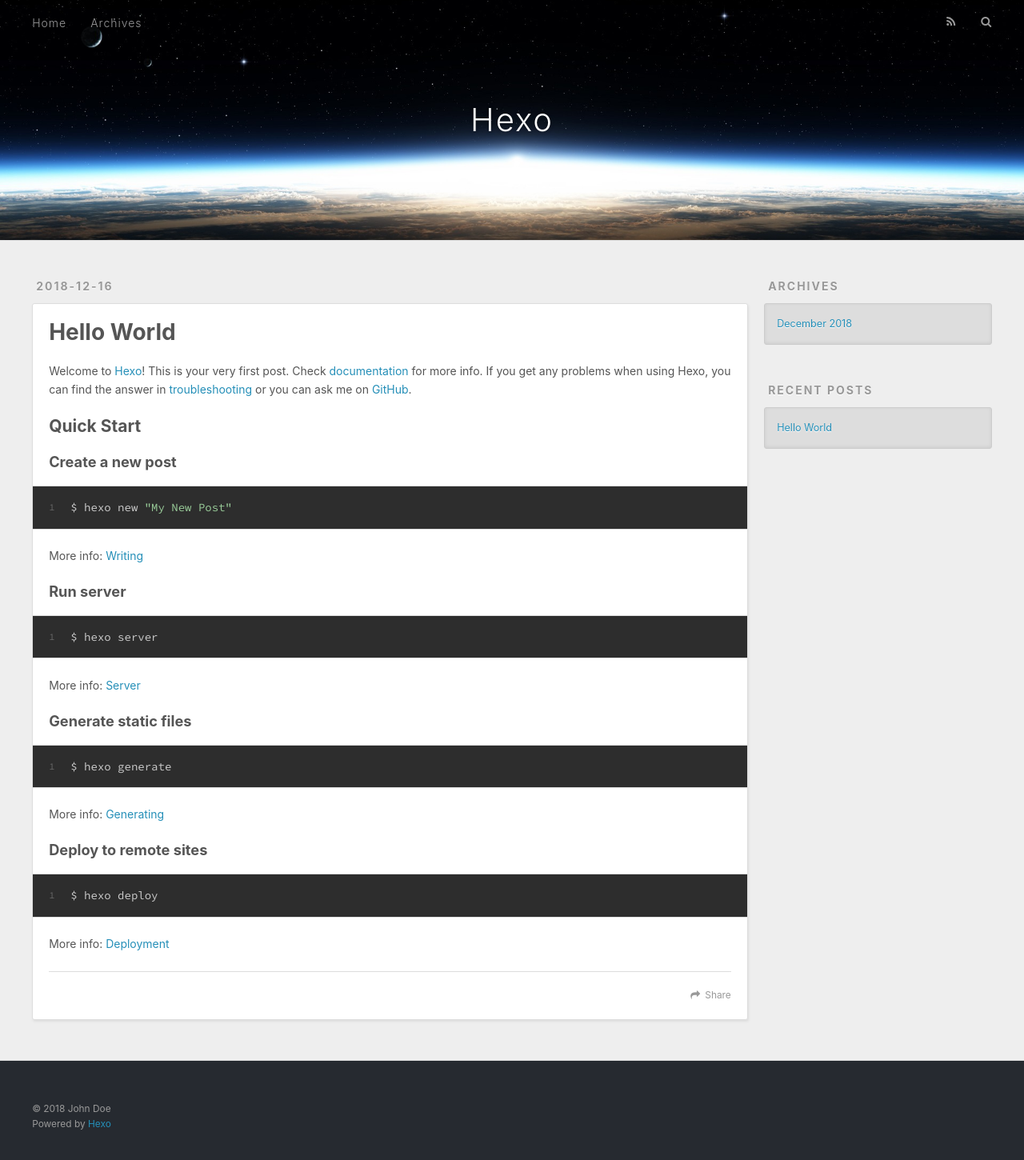
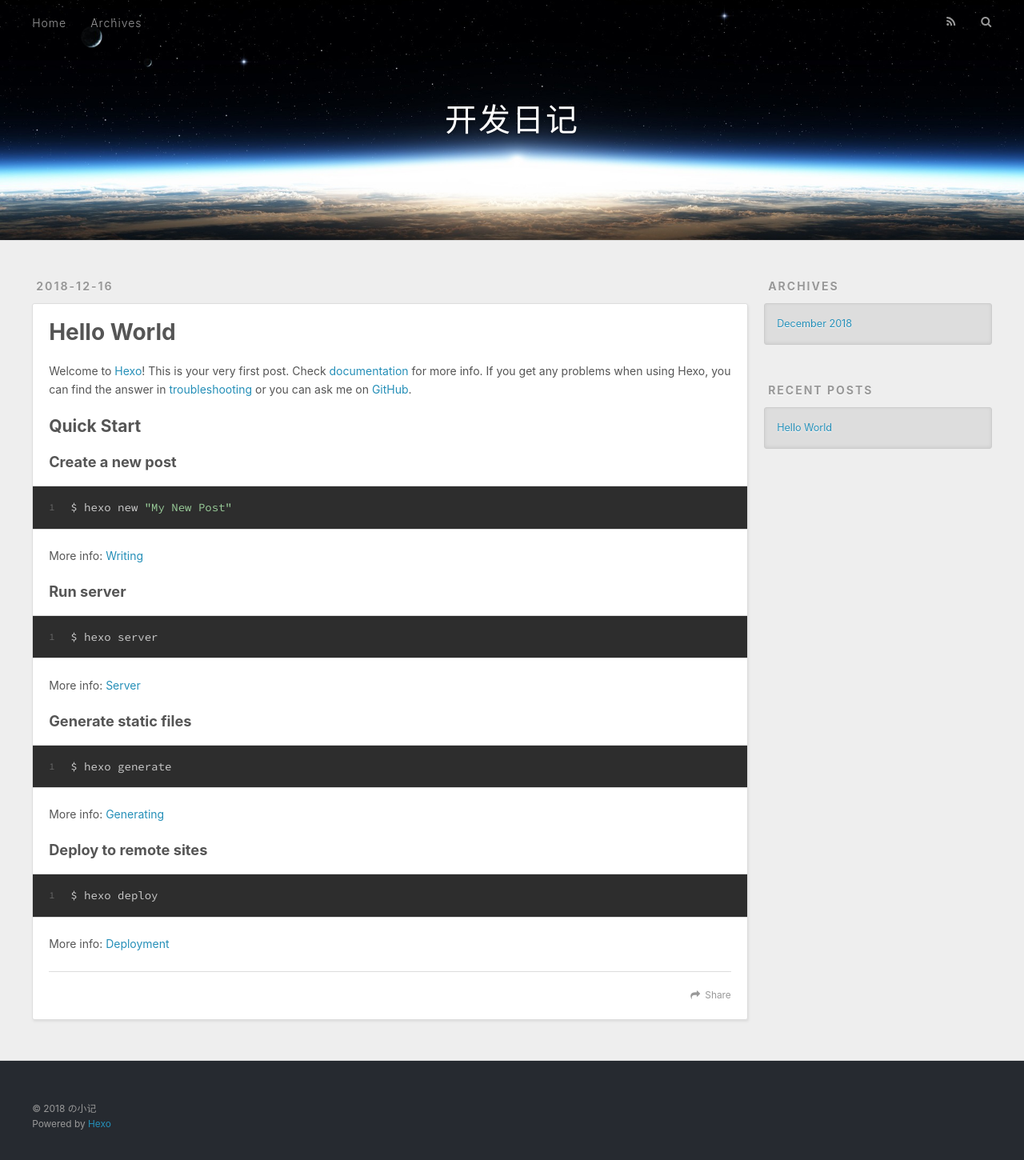
Before and after one commit to ShawnJiFreeMan/ShawnJiBlog.github.io, a plain HTML site: page index.html in a window 1280 px wide. Shown: the whole page at 80% size. Drawn offline with nearby package versions, Linux system fonts and the light colour scheme.

Commit message:
Site updated: 2018-12-16 12:47:30

```diff
--- a/index.html
+++ b/index.html
@@ -5,17 +5,17 @@
 
 
 
-  <title>Hexo</title>
+  <title>开发日记</title>
   <meta name="viewport" content="width=device-width, initial-scale=1, maximum-scale=1">
   <meta property="og:type" content="website">
-<meta property="og:title" content="Hexo">
+<meta property="og:title" content="开发日记">
 <meta property="og:url" content="http://yoursite.com/index.html">
-<meta property="og:site_name" content="Hexo">
-<meta property="og:locale" content="default">
+<meta property="og:site_name" content="开发日记">
+<meta property="og:locale" content="zh-Hans">
 <meta name="twitter:card" content="summary">
-<meta name="twitter:title" content="Hexo">
+<meta name="twitter:title" content="开发日记">
 
-    <link rel="alternate" href="/atom.xml" title="Hexo" type="application/atom+xml">
+    <link rel="alternate" href="/atom.xml" title="开发日记" type="application/atom+xml">
 
 
     <link rel="icon" href="/favicon.png">
@@ -34,7 +34,7 @@
   <div id="header-outer" class="outer">
     <div id="header-title" class="inner">
       <h1 id="logo-wrap">
-        <a href="/" id="logo">Hexo</a>
+        <a href="/" id="logo">开发日记</a>
       </h1>
 
     </div>
@@ -97,7 +97,7 @@
 
     </div>
     <footer class="article-footer">
-      <a data-url="http://yoursite.com/2018/12/16/hello-world/" data-id="cjpqd695e000055j7mmphrp1u" class="article-share-link">Share</a>
+      <a data-url="http://yoursite.com/2018/12/16/hello-world/" data-id="cjpqep4t30000ekj7691noh2b" class="article-share-link">Share</a>
 
 
     </footer>
@@ -153,7 +153,7 @@
 
   <div class="outer">
     <div id="footer-info" class="inner">
-      &copy; 2018 John Doe<br>
+      &copy; 2018 の小记<br>
       Powered by <a href="http://hexo.io/" target="_blank">Hexo</a>
     </div>
   </div>
```
Also changed, not shown: 2018/12/16/hello-world/index.html (+7 -7 lines), archives/2018/12/index.html (+8 -8 lines), archives/2018/index.html (+8 -8 lines), archives/index.html (+8 -8 lines).
